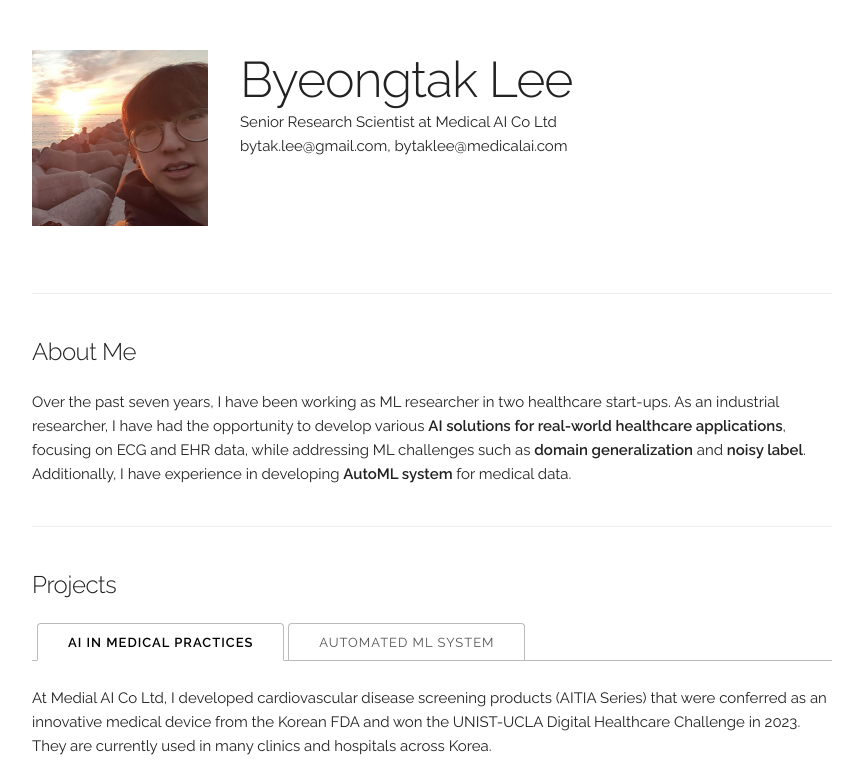
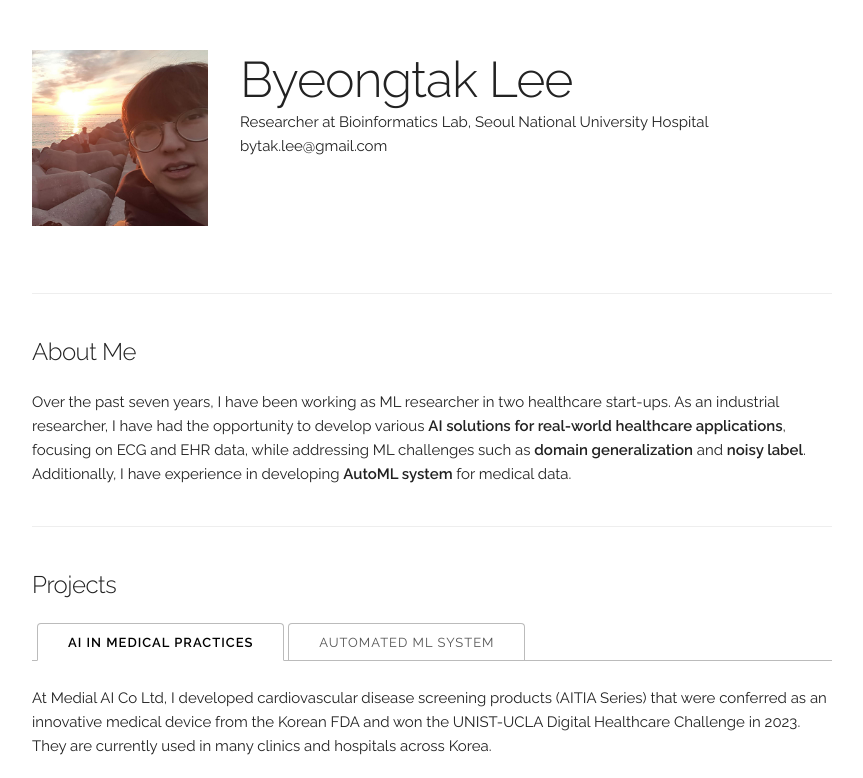
Before and after one commit to byeongtak/byeongtak.github.io, a Jekyll site: the page built from index.html, in a window 1280 px wide and 900 px high, cut to the strip 0-778 px from the top of the window. Shown: the whole strip, without its empty margins (208-1071 px from the left). Built offline with Jekyll 4.4.1, drawn with Linux system fonts in a browser that asks for light colours.

Commit message:
Update main_info.yaml

```diff
--- a/_data/main_info.yaml
+++ b/_data/main_info.yaml
@@ -1,6 +1,6 @@
 name: "Byeongtak Lee"
-title: "Senior Research Scientist at Medical AI Co Ltd"
-email: "bytak.lee@gmail.com, bytaklee@medicalai.com"
+title: "Researcher at Bioinformatics Lab, Seoul National University Hospital"
+email: "bytak.lee@gmail.com"
 profile_pic: "/assets/profile-pics/KakaoTalk_Photo_2024-11-18-23-00-28 002.jpeg"
 cv: "assets/statement/CV-241127.pdf"
 # research_statement: "assets/statement/SOP-PW.pdf"
```
